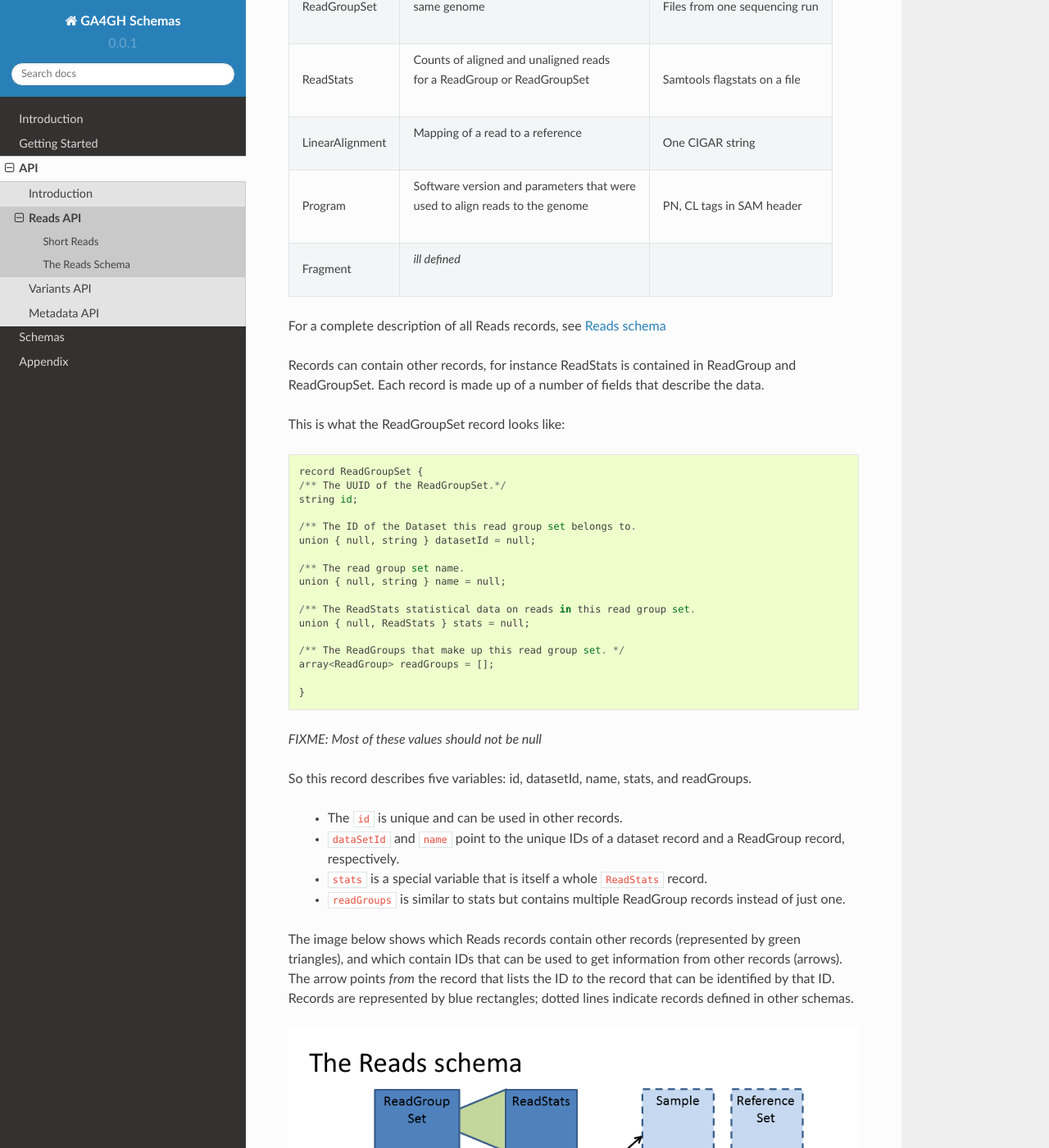
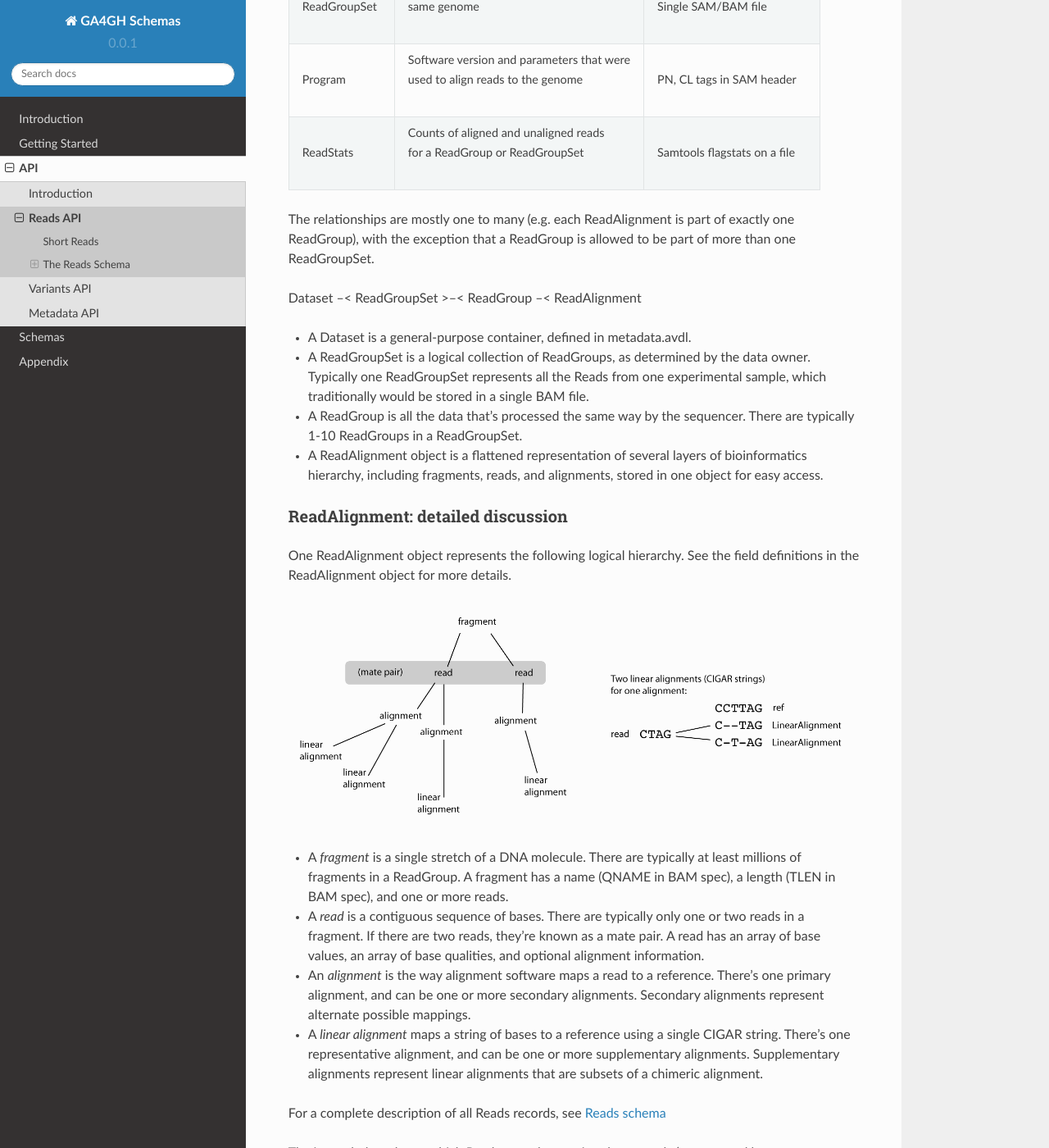
Before and after one commit to ga4gh/ga4gh-schemas, a Sphinx documentation site: the page built from doc/source/api/reads.rst, in a window 1280 px wide and 1400 px high, scrolled down 1484 px. Shown: the whole window at 82% size. Built offline with Sphinx 7.4.7 and the Read the Docs theme 2.0.0, drawn with Linux system fonts in a browser that asks for light colours; pages that are not in the unit, such as notebooks, are missing from menus; some of the changed text lies outside the part shown.

Commit message:
edited reads.rst for correctness.

```diff
--- a/doc/source/api/reads.rst
+++ b/doc/source/api/reads.rst
@@ -4,7 +4,7 @@
 Reads API
 *****************
 
-For the Reads schema definitions, see `Reads schema <schemas/reads.html>`_
+For the Reads schema definitions, see `Reads schema <../schemas/reads.html>`_
 
 .. include:: /includes/glossary/short_reads.rst
 
@@ -19,53 +19,56 @@
 The Reads schema consists of records that each describe part of the data:
 
 =============== ============================================ ==================
-Record          | Description                                SAM/BAM equivalent
+Record          | Description                                SAM/BAM rough equivalent
 =============== ============================================ ==================
 ReadAlignment   | One alignment for one read                 A single line in a file
-ReadGroup       | A group of read alignments                 Complete file
-ReadGroupSet    | Collecton of ReadGroups that map to the    Files from one sequencing run
+ReadGroup       | A group of read alignments                 A single RG tag
+ReadGroupSet    | Collecton of ReadGroups that map to the    Single SAM/BAM file
                 | same genome
-ReadStats       | Counts of aligned and unaligned reads	     Samtools flagstats on a file
-                | for a ReadGroup or ReadGroupSet
-LinearAlignment | Mapping of a read to a reference           One CIGAR string
 Program         | Software version and parameters that were  PN, CL tags in SAM header
                 | used to align reads to the genome
-Fragment        | *ill defined*
+ReadStats       | Counts of aligned and unaligned reads      Samtools flagstats on a file
+                | for a ReadGroup or ReadGroupSet
 =============== ============================================ ==================
 
-For a complete description of all Reads records, see `Reads schema <schemas/reads.html>`_
+The relationships are mostly one to many (e.g. each ReadAlignment is part of exactly one ReadGroup), with the exception that a ReadGroup is allowed to be part of more than one ReadGroupSet.
 
-Records can contain other records, for instance ReadStats is contained in ReadGroup and ReadGroupSet.
-Each record is made up of a number of fields that describe the data.
+Dataset --< ReadGroupSet >--< ReadGroup --< ReadAlignment
 
-This is what the ReadGroupSet record looks like::
+* A Dataset is a general-purpose container, defined in metadata.avdl.
+* A ReadGroupSet is a logical collection of ReadGroups, as determined by the data owner.
+  Typically one ReadGroupSet represents all the Reads from one experimental sample, which
+  traditionally would be stored in a single BAM file.
+* A ReadGroup is all the data that's processed the same way by the sequencer.
+  There are typically 1-10 ReadGroups in a ReadGroupSet.
+* A ReadAlignment object is a flattened representation of several layers of bioinformatics
+  hierarchy, including fragments, reads, and alignments, stored in one object for easy access.
 
-  record ReadGroupSet {
-  /** The UUID of the ReadGroupSet.*/
-  string id;
+^^^^^^^
+ReadAlignment: detailed discussion
+^^^^^^^
 
-  /** The ID of the Dataset this read group set belongs to.
-  union { null, string } datasetId = null;
+One ReadAlignment object represents the following logical hierarchy. See the field definitions in the
+ReadAlignment object for more details.
 
-  /** The read group set name.
-  union { null, string } name = null;
+.. image:: /_static/read_alignment_diagrams.png
 
-  /** The ReadStats statistical data on reads in this read group set.
-  union { null, ReadStats } stats = null;
+* A *fragment* is a single stretch of a DNA molecule.
+  There are typically at least millions of fragments in a ReadGroup.
+  A fragment has a name (QNAME in BAM spec), a length (TLEN in BAM spec), and one or more reads.
+* A *read* is a contiguous sequence of bases. There are typically only one or
+  two reads in a fragment. If there are two reads, they're known as a mate pair.
+  A read has an array of base values, an array of base qualities, and optional alignment
+  information.
+* An *alignment* is the way alignment software maps a read to a reference.
+  There's one primary alignment, and can be one or more secondary alignments.
+  Secondary alignments represent alternate possible mappings.
+* A *linear alignment* maps a string of bases to a reference using a single
+  CIGAR string. There's one representative alignment, and can be one or more
+  supplementary alignments. Supplementary alignments represent linear alignments
+  that are subsets of a chimeric alignment.
 
-  /** The ReadGroups that make up this read group set. */
-  array<ReadGroup> readGroups = [];
-
-  }
-
-`FIXME: Most of these values should not be null`
-
-So this record describes five variables: id, datasetId, name, stats, and readGroups.
-
-  * The ``id`` is unique and can be used in other records.
-  * ``dataSetId`` and ``name`` point to the unique IDs of a dataset record and a ReadGroup record, respectively.
-  * ``stats`` is a special variable that is itself a whole ``ReadStats`` record.
-  * ``readGroups`` is similar to stats but contains multiple ReadGroup records instead of just one.
+For a complete description of all Reads records, see `Reads schema <../schemas/reads.html>`_
 
 The image below shows which Reads records contain other records (represented by green triangles), and which contain IDs that can be used to get information from other records (arrows). The arrow points `from` the record that lists the ID `to` the record that can be identified by that ID. Records are represented by blue rectangles; dotted lines indicate records defined in other schemas.
 
```
Also changed, not shown: doc/source/_static/read_alignment_diagrams.png (added), 1 other file.
